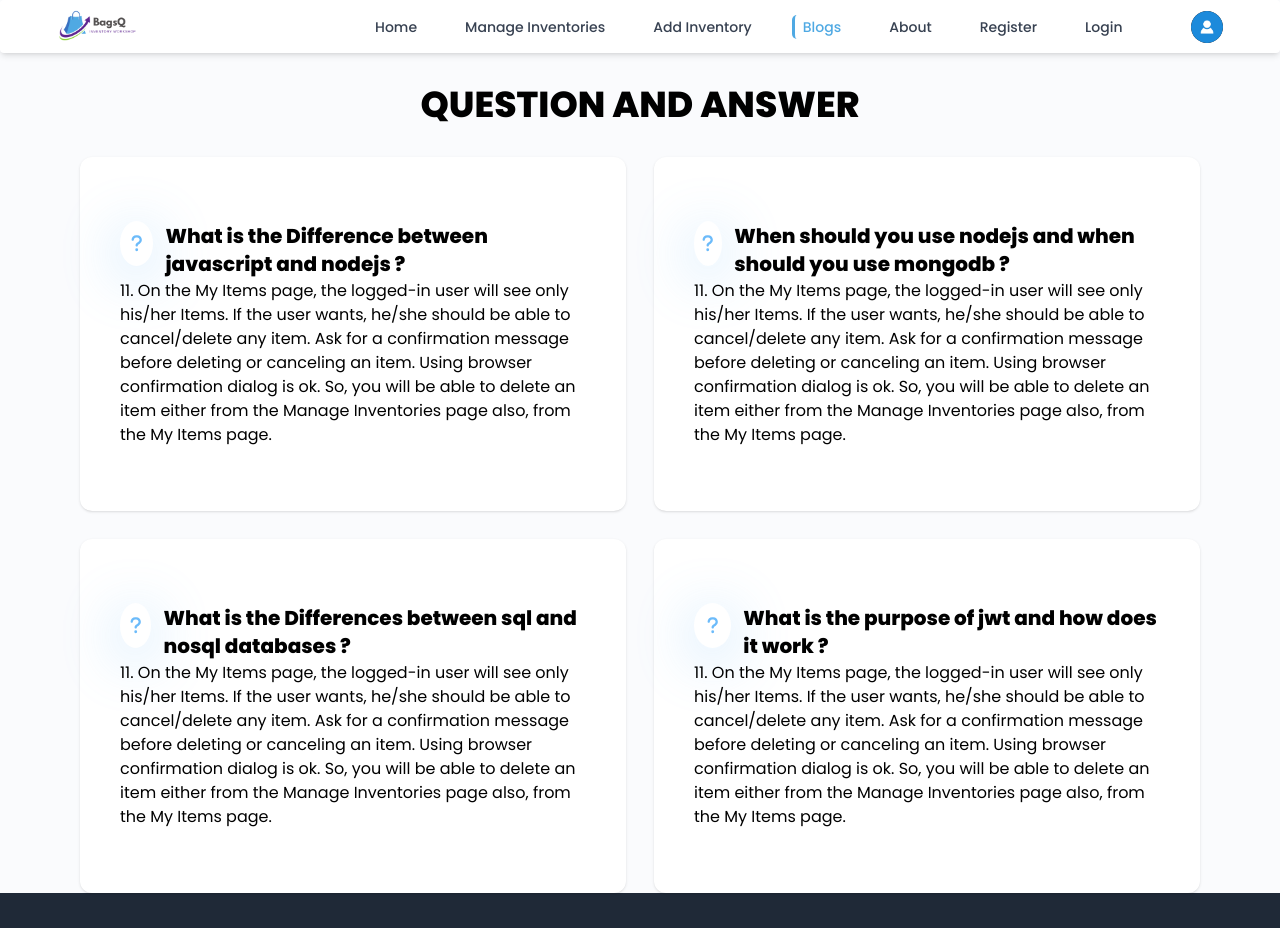
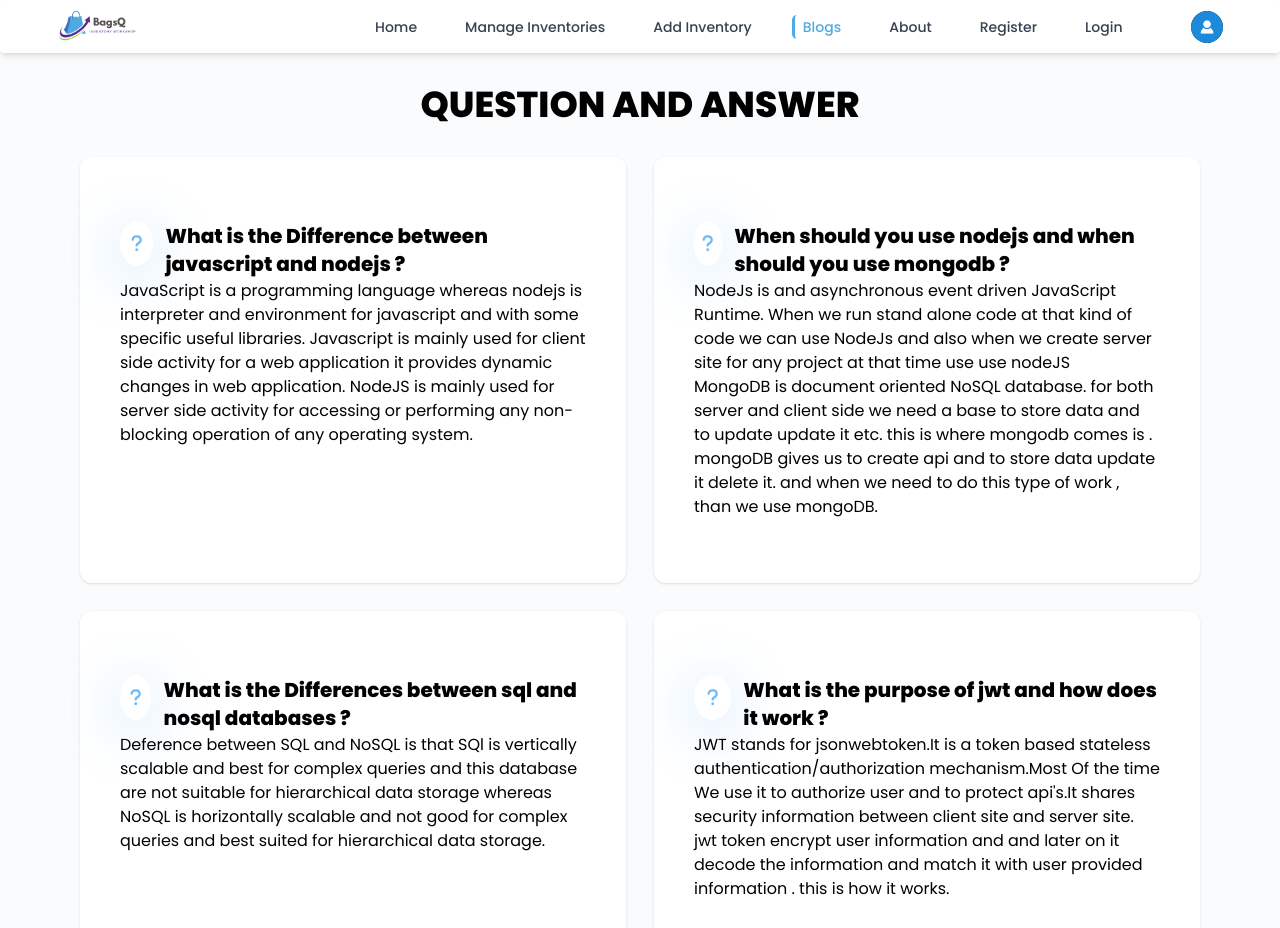
Before and after one commit to emonmorol/bagsq-client, a React (Create React App) app: page /blogs in a window 1280 px wide. Shown: the top 928 px of the page. Built offline with nearby package versions, Linux system fonts and the light colour scheme; no server answers.

Commit message:
stock update in toast

```diff
--- a/src/Pages/Blogs/Blogs.js
+++ b/src/Pages/Blogs/Blogs.js
@@ -20,12 +20,12 @@ const Blogs = () => {
             </span>
           </div>
           <p className="lg:text-base text-sm">
-            11. On the My Items page, the logged-in user will see only his/her
-            Items. If the user wants, he/she should be able to cancel/delete any
-            item. Ask for a confirmation message before deleting or canceling an
-            item. Using browser confirmation dialog is ok. So, you will be able
-            to delete an item either from the Manage Inventories page also, from
-            the My Items page.
+            JavaScript is a programming language whereas nodejs is interpreter
+            and environment for javascript and with some specific useful
+            libraries. Javascript is mainly used for client side activity for a
+            web application it provides dynamic changes in web application.
+            NodeJS is mainly used for server side activity for accessing or
+            performing any non-blocking operation of any operating system.
           </p>
         </div>
         <div className="question-container bg-white px-5 lg:px-10 py-6 lg:py-16 rounded-xl shadow hover:shadow-xl">
@@ -38,12 +38,15 @@ const Blogs = () => {
             </span>
           </div>
           <p className="lg:text-base text-sm">
-            11. On the My Items page, the logged-in user will see only his/her
-            Items. If the user wants, he/she should be able to cancel/delete any
-            item. Ask for a confirmation message before deleting or canceling an
-            item. Using browser confirmation dialog is ok. So, you will be able
-            to delete an item either from the Manage Inventories page also, from
-            the My Items page.
+            NodeJs is and asynchronous event driven JavaScript Runtime. When we
+            run stand alone code at that kind of code we can use NodeJs and also
+            when we create server site for any project at that time use use
+            nodeJS <br />
+            MongoDB is document oriented NoSQL database. for both server and
+            client side we need a base to store data and to update update it
+            etc. this is where mongodb comes is . mongoDB gives us to create api
+            and to store data update it delete it. and when we need to do this
+            type of work , than we use mongoDB.
           </p>
         </div>
         <div className="question-container bg-white px-5 lg:px-10 py-6 lg:py-16 rounded-xl shadow hover:shadow-xl">
@@ -56,12 +59,11 @@ const Blogs = () => {
             </span>
           </div>
           <p className="lg:text-base text-sm">
-            11. On the My Items page, the logged-in user will see only his/her
-            Items. If the user wants, he/she should be able to cancel/delete any
-            item. Ask for a confirmation message before deleting or canceling an
-            item. Using browser confirmation dialog is ok. So, you will be able
-            to delete an item either from the Manage Inventories page also, from
-            the My Items page.
+            Deference between SQL and NoSQL is that SQl is vertically scalable
+            and best for complex queries and this database are not suitable for
+            hierarchical data storage whereas NoSQL is horizontally scalable and
+            not good for complex queries and best suited for hierarchical data
+            storage.
           </p>
         </div>
         <div className="question-container bg-white px-5 lg:px-10 py-6 lg:py-16 rounded-xl shadow hover:shadow-xl">
@@ -74,12 +76,13 @@ const Blogs = () => {
             </span>
           </div>
           <p className="lg:text-base text-sm">
-            11. On the My Items page, the logged-in user will see only his/her
-            Items. If the user wants, he/she should be able to cancel/delete any
-            item. Ask for a confirmation message before deleting or canceling an
-            item. Using browser confirmation dialog is ok. So, you will be able
-            to delete an item either from the Manage Inventories page also, from
-            the My Items page.
+            JWT stands for jsonwebtoken.It is a token based stateless
+            authentication/authorization mechanism.Most Of the time We use it to
+            authorize user and to protect api's.It shares security information
+            between client site and server site. <br />
+            jwt token encrypt user information and and later on it decode the
+            information and match it with user provided information . this is
+            how it works.
           </p>
         </div>
       </div>
--- a/src/Pages/DetailedReview/DetailedReview.js
+++ b/src/Pages/DetailedReview/DetailedReview.js
@@ -12,7 +12,7 @@ const DetailedReview = () => {
   });
   return (
     <div className="lg:mx-80 p-4 min-h-[80vh] lg:flex justify-center items-center">
-      <div className="border pt-6 pb-12 px-10 shadow-md rounded-3xl border-t-8 border-t-blue-400">
+      <div className="border pt-5 pb-12 px-5 lg:px-10 shadow-md rounded-3xl border-t-8 border-t-blue-400">
         <div className="flex items-center my-5">
           <div className="rounded-full border-8 mr-5 shadow-lg">
             <img className="rounded-full" src={review.image} alt="" />
--- a/src/Pages/Home/ProductCard/ProductCard.js
+++ b/src/Pages/Home/ProductCard/ProductCard.js
@@ -10,13 +10,13 @@ const ProductCard = ({ product }) => {
     <div className="py-5">
       <div className="shadow bg-white  max-w-sm flex justify-center items-center  mx-auto hover:shadow-xl transition-all rounded-xl overflow-hidden">
         <div>
-          {/* product image */}
+          {/*<-------------------------> product image<-------------------------> */}
 
           <div className="w-3/4 px-3 py-4 mx-auto">
             <img src={image} alt="" />
           </div>
 
-          {/* Product detail */}
+          {/*<-------------------------> Product detail <------------------------->*/}
 
           <div className="py-4 px-4 bg-white">
             <span className="flex justify-between py-2">
--- a/src/Pages/ProductInventory/ProductInventory.js
+++ b/src/Pages/ProductInventory/ProductInventory.js
@@ -2,7 +2,7 @@ import { faStar, faStarHalfStroke } from "@fortawesome/free-solid-svg-icons";
 import { FontAwesomeIcon } from "@fortawesome/react-fontawesome";
 import React, { useEffect, useState } from "react";
 import { Link, useParams } from "react-router-dom";
-import Loading from "../Shared/Loading/Loading";
+import { toast } from "react-toastify";
 
 const ProductInventory = () => {
   const { id } = useParams();
@@ -38,10 +38,12 @@ const ProductInventory = () => {
       .then((res) => res.json())
       .then((data) => {
         event.target.reset();
+        toast(`${stock} items added in stock`);
       });
   };
 
   const handleDelivered = () => {
+    if (newQuantity > 0) {
       const updatedQuantity = newQuantity - 1;
       setNewQuantity(updatedQuantity);
       const url = `https://bagsqhike.herokuapp.com/update/${id}`;
@@ -53,13 +55,16 @@ const ProductInventory = () => {
         body: JSON.stringify({ updatedQuantity }),
       })
         .then((res) => res.json())
-      .then((data) => {});
+        .then((data) => {
+          toast("One Item Sold!!");
+        });
+    }
   };
 
-  if (newQuantity === 0) {
-    return <Loading />;
-  }
-  if (newQuantity) {
+  // // if (newQuantity , 0) {
+  // //   return <Loading />;
+  // // }
+  // if (newQuantity) {
   return (
     <div className="lg:flex justify-center items-center mt-20 mb-40 px-4">
       <div className="bg-white lg:flex justify-center items-center py-6 shadow-lg rounded-2xl">
@@ -81,7 +86,11 @@ const ProductInventory = () => {
               Price : ${product?.price}
             </p>
             <span className="text-2xl">
-                Available: <span className="font-bold">{newQuantity}</span> Pcs.
+              Available:{" "}
+              <span className="font-bold">
+                {newQuantity === 0 ? "Sold Out" : newQuantity}
+              </span>{" "}
+              {newQuantity === 0 ? "" : "Pcs."}
             </span>
             <p className="my-2">Supplier : {product?.supplier}</p>
             <p className="my-2">Product Id : {product?._id}</p>
@@ -137,7 +146,7 @@ const ProductInventory = () => {
       </div>
     </div>
   );
-  }
+  // }
 };
 
 export default ProductInventory;
```
Lines whose indentation alone changed are shown as unchanged.
